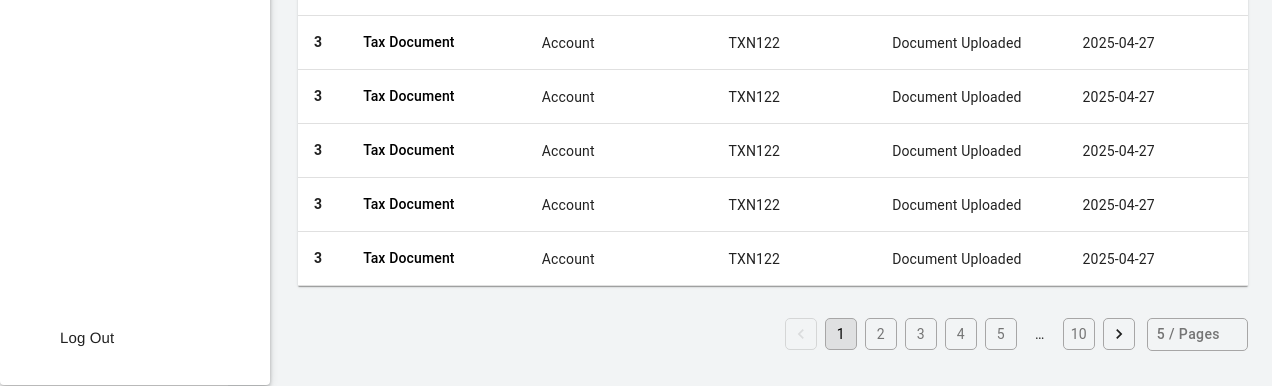
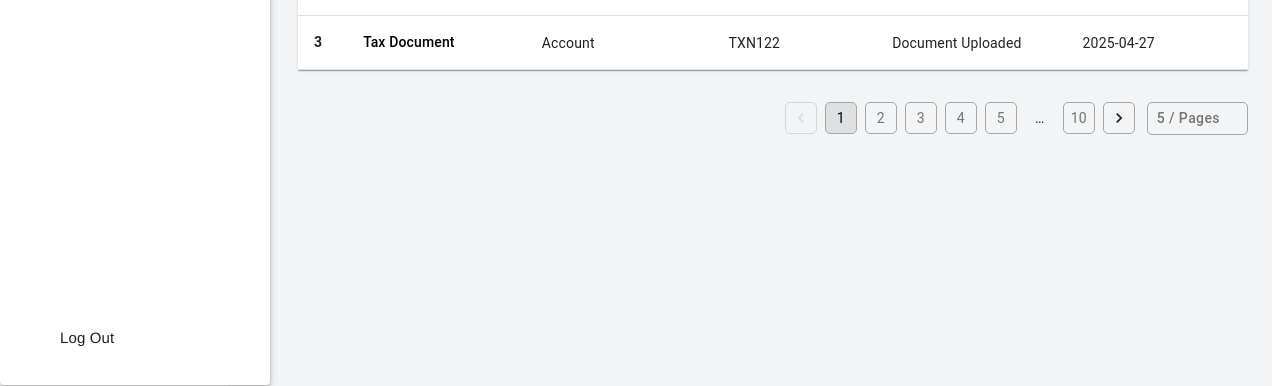
Before and after one commit to snehalku/Document-Management-System, a React (Vite) app: page /dashboard in a window 1280 px wide. Shown: the part 415-801 px from the top of the page. Built offline with nearby package versions, Linux system fonts and the light colour scheme; some icons are missing.

Commit message:
cosmetic changes

```diff
--- a/src/Pages/Dashboard.jsx
+++ b/src/Pages/Dashboard.jsx
@@ -54,54 +54,6 @@ const projectData = [
     transactionId: "TXN124",
     transactionName: "Document Uploaded",
     transactionDate: "2025-04-26",
-    tooltip: "Click to preview document",
-
-    // documentId: "DOC457",
-    // documentName: "Agreement #789",
-  },
-  {
-    id: 3,
-    documentName: "Tax Document",
-    applicationName: "Account",
-    transactionId: "TXN122",
-    transactionName: "Document Uploaded",
-    transactionDate: "2025-04-27",
-    tooltip: "Click to preview document",
-
-    // documentId: "DOC457",
-    // documentName: "Agreement #789",
-  },
-  {
-    id: 3,
-    documentName: "Tax Document",
-    applicationName: "Account",
-    transactionId: "TXN122",
-    transactionName: "Document Uploaded",
-    transactionDate: "2025-04-27",
-    tooltip: "Click to preview document",
-
-    // documentId: "DOC457",
-    // documentName: "Agreement #789",
-  },
-  {
-    id: 3,
-    documentName: "Tax Document",
-    applicationName: "Account",
-    transactionId: "TXN122",
-    transactionName: "Document Uploaded",
-    transactionDate: "2025-04-27",
-    tooltip: "Click to preview document",
-
-    // documentId: "DOC457",
-    // documentName: "Agreement #789",
-  },
-  {
-    id: 3,
-    documentName: "Tax Document",
-    applicationName: "Account",
-    transactionId: "TXN122",
-    transactionName: "Document Uploaded",
-    transactionDate: "2025-04-27",
     tooltip: "Click to preview document",
 
     // documentId: "DOC457",
```
